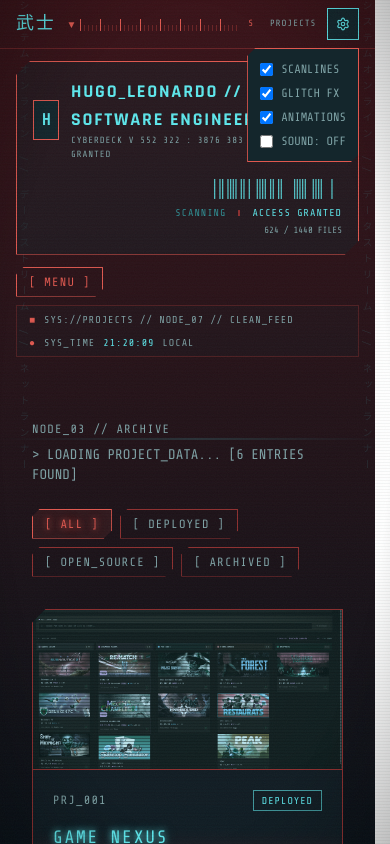
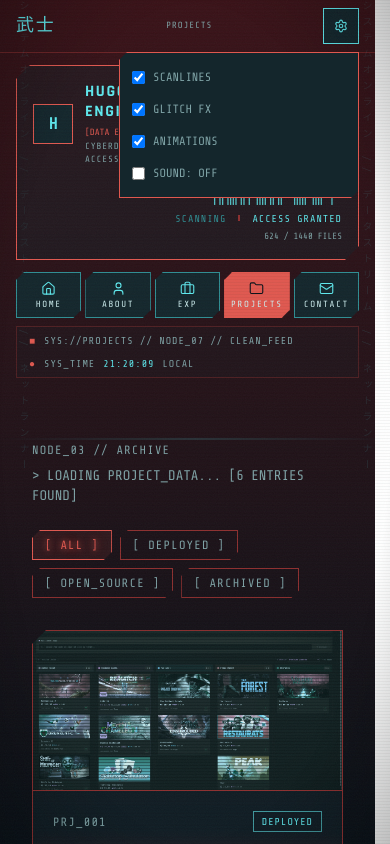
Before and after one commit to hugo-leonardo-dev/portfolio-v2, a Next.js app: page /projects in a window 390 px wide. Both pictures are taken after a click on the button "Open settings". Shown: the top 844 px of the page. Built offline with nearby package versions, Linux system fonts and the light colour scheme.

Commit message:
fix: replace mobile menu with persistent tabs and polish mobile UX

```diff
--- a/components/layout/AppShell.tsx
+++ b/components/layout/AppShell.tsx
@@ -3,7 +3,7 @@
 import { useEffect, useRef, useState } from "react";
 import Link from "next/link";
 import { usePathname } from "next/navigation";
-import { Settings, Menu, X } from "lucide-react";
+import { Settings } from "lucide-react";
 import { Ruler } from "@/components/hud/Ruler";
 import { Barcode } from "@/components/hud/Barcode";
 import { ProgressStrip } from "@/components/hud/ProgressStrip";
@@ -15,18 +15,20 @@ import { Home, User, Briefcase, Folder, Mail } from "lucide-react";
 import { cn } from "@/lib/utils";
 
 const menuItems = [
-  { href: "/", label: "HOME", subtitle: "PROFILE DATA", icon: Home },
-  { href: "/about", label: "ABOUT", subtitle: "MANIFESTO", icon: User },
+  { href: "/", label: "HOME", short: "HOME", subtitle: "PROFILE DATA", icon: Home },
+  { href: "/about", label: "ABOUT", short: "ABOUT", subtitle: "MANIFESTO", icon: User },
   {
     href: "/experience",
     label: "EXPERIENCE",
+    short: "EXP",
     subtitle: "WORK LOGS",
     icon: Briefcase,
   },
-  { href: "/projects", label: "PROJECTS", subtitle: "ARCHIVE", icon: Folder },
+  { href: "/projects", label: "PROJECTS", short: "PROJECTS", subtitle: "ARCHIVE", icon: Folder },
   {
     href: "/contact",
     label: "CONNECTION",
+    short: "CONTACT",
     subtitle: "SECURE CHANNEL",
     icon: Mail,
   },
@@ -45,7 +47,6 @@ export function AppShell({ children }: { children: React.ReactNode }) {
   // Home stays crisp: no scanline grid, no ambient sweep, no CRT texture.
   const isHome = pathname === "/";
   const [settingsOpen, setSettingsOpen] = useState(false);
-  const [mobileOpen, setMobileOpen] = useState(false);
   const [scanlines, setScanlines] = useState(true);
   const [glitch, setGlitch] = useState(true);
   const [animations, setAnimations] = useState(true);
@@ -58,6 +59,8 @@ export function AppShell({ children }: { children: React.ReactNode }) {
   // Only persist "anim" after the visitor actually touches the toggle, so the
   // OS preference keeps working until someone makes an explicit choice.
   const animTouched = useRef(false);
+  const settingsPanelRef = useRef<HTMLDivElement>(null);
+  const settingsButtonRef = useRef<HTMLButtonElement>(null);
 
   const active = (href: string) =>
     href === "/" ? pathname === "/" : pathname.startsWith(href);
@@ -98,6 +101,30 @@ export function AppShell({ children }: { children: React.ReactNode }) {
       localStorage.setItem("glitch", glitch ? "1" : "0");
     } catch {}
   }, [glitch]);
+
+  // The settings panel is a popover: close it on an outside tap or Escape.
+  useEffect(() => {
+    if (!settingsOpen) return;
+    const onPointerDown = (event: PointerEvent) => {
+      const target = event.target as Node;
+      if (
+        settingsPanelRef.current?.contains(target) ||
+        settingsButtonRef.current?.contains(target)
+      ) {
+        return;
+      }
+      setSettingsOpen(false);
+    };
+    const onKeyDown = (event: KeyboardEvent) => {
+      if (event.key === "Escape") setSettingsOpen(false);
+    };
+    document.addEventListener("pointerdown", onPointerDown);
+    document.addEventListener("keydown", onKeyDown);
+    return () => {
+      document.removeEventListener("pointerdown", onPointerDown);
+      document.removeEventListener("keydown", onKeyDown);
+    };
+  }, [settingsOpen]);
 
   useEffect(() => {
     const start = Date.now();
@@ -170,32 +197,41 @@ export function AppShell({ children }: { children: React.ReactNode }) {
   return (
     <div className="min-h-[100dvh] flex flex-col">
       {/* top bar */}
-      <div className="flex items-center justify-between px-4 py-2 border-b border-red-deep/60">
-        <span className="text-cyan text-lg font-display tracking-widest">
+      <div className="flex items-center justify-between gap-2 px-4 py-2 border-b border-red-deep/60">
+        <span className="shrink-0 text-cyan text-lg font-display tracking-widest">
           武士
         </span>
-        <div className="flex items-center gap-2">
-          <div className="relative flex items-center">
+        <div className="flex min-w-0 items-center gap-2">
+          <div className="relative hidden items-center sm:flex">
             <span className="text-red text-[10px] mr-1">▼</span>
             <Ruler />
           </div>
-          <span className="text-[9px] text-text-dim tracking-widest ml-2">
+          <span className="truncate whitespace-nowrap text-[9px] text-text-dim tracking-widest sm:ml-2">
             {sectionName[pathname] ?? "HOME"}
           </span>
         </div>
+        <div className="relative shrink-0">
           <button
+            ref={settingsButtonRef}
             onClick={() => setSettingsOpen((v) => !v)}
-          className="h-8 w-8 border border-cyan bg-panel flex items-center justify-center text-cyan hover:bg-cyan hover:text-bg-bottom transition-colors"
-          aria-label="Settings"
+            className="h-9 w-9 border border-cyan bg-panel flex items-center justify-center text-cyan hover:bg-cyan hover:text-bg-bottom transition-colors sm:h-8 sm:w-8"
+            aria-label={settingsOpen ? "Close settings" : "Open settings"}
+            aria-expanded={settingsOpen}
+            aria-controls="settings-panel"
           >
             <Settings size={14} />
           </button>
-      </div>
 
           {/* settings panel */}
           {settingsOpen && (
-        <div className="absolute right-4 top-12 z-[70] border border-red bg-panel p-3 text-xs space-y-2 chamfer-sm">
-          <label className="flex items-center gap-2 text-text-dim">
+            <div
+              ref={settingsPanelRef}
+              id="settings-panel"
+              role="group"
+              aria-label="Display settings"
+              className="absolute right-0 top-full z-[90] mt-2 w-60 max-w-[calc(100vw-2rem)] border border-red bg-panel p-3 text-xs space-y-2 chamfer-sm"
+            >
+              <label className="flex items-center gap-2 py-1 text-text-dim">
                 <input
                   type="checkbox"
                   checked={scanlines}
@@ -203,7 +239,7 @@ export function AppShell({ children }: { children: React.ReactNode }) {
                 />
                 SCANLINES
               </label>
-          <label className="flex items-center gap-2 text-text-dim">
+              <label className="flex items-center gap-2 py-1 text-text-dim">
                 <input
                   type="checkbox"
                   checked={glitch}
@@ -211,7 +247,7 @@ export function AppShell({ children }: { children: React.ReactNode }) {
                 />
                 GLITCH FX
               </label>
-          <label className="flex items-center gap-2 text-text-dim">
+              <label className="flex items-center gap-2 py-1 text-text-dim">
                 <input
                   type="checkbox"
                   checked={animations}
@@ -222,23 +258,25 @@ export function AppShell({ children }: { children: React.ReactNode }) {
                 />
                 ANIMATIONS
               </label>
-          <label className="flex items-center gap-2 text-text-dim">
+              <label className="flex items-center gap-2 py-1 text-text-dim">
                 <input type="checkbox" checked={sound} readOnly />
                 SOUND: OFF
               </label>
             </div>
           )}
+        </div>
+      </div>
 
       {/* header panel */}
       <div className="px-4 py-3">
         <div className="border border-red bg-panel/40 chamfer p-4 flex flex-col md:flex-row md:items-center justify-between gap-4">
-          <div className="flex items-center gap-3">
-            <div className="h-10 w-10 border border-red bg-panel flex items-center justify-center text-cyan font-bold">
+          <div className="flex min-w-0 items-center gap-3">
+            <div className="h-10 w-10 shrink-0 border border-red bg-panel flex items-center justify-center text-cyan font-bold">
               H
             </div>
-            <div>
-              <div className="flex items-center gap-2">
-                <div className="text-cyan font-display font-bold tracking-widest text-lg">
+            <div className="min-w-0">
+              <div className="flex flex-wrap items-center gap-x-2 gap-y-1">
+                <div className="text-base leading-tight break-words text-cyan font-display font-bold tracking-widest sm:text-lg">
                   HUGO_LEONARDO // SOFTWARE ENGINEER
                 </div>
                 <span
@@ -260,15 +298,36 @@ export function AppShell({ children }: { children: React.ReactNode }) {
         </div>
       </div>
 
-      {/* mobile menu button */}
-      <div className="lg:hidden px-4 pb-2">
-        <button
-          onClick={() => setMobileOpen(true)}
-          className="border border-red text-red px-3 py-1.5 text-xs tracking-widest chamfer-sm"
+      {/* mobile navigation: show the tabs directly, no drawer */}
+      <nav aria-label="Primary" className="lg:hidden px-4 pb-2">
+        <div className="grid grid-cols-5 gap-1">
+          {menuItems.map((m) => {
+            const Icon = m.icon;
+            const isActive = active(m.href);
+            return (
+              <Link
+                key={m.href}
+                href={m.href}
+                aria-label={m.label}
+                aria-current={isActive ? "page" : undefined}
+                className={cn(
+                  "relative flex min-h-[44px] flex-col items-center justify-center gap-1 chamfer-sm border px-1 py-2 text-center tracking-widest transition-colors",
+                  isActive
+                    ? "bg-red text-[#1A0A0C] border-red"
+                    : "bg-[#14262C] text-cyan border-cyan-dim active:bg-cyan/10"
+                )}
               >
-          [ MENU ]
-        </button>
+                <Icon
+                  size={15}
+                  strokeWidth={1.75}
+                  className={isActive ? "text-bg-bottom" : "text-cyan"}
+                />
+                <span className="text-[9px] leading-none">{m.short}</span>
+              </Link>
+            );
+          })}
         </div>
+      </nav>
 
       {/* main grid */}
       <div className="flex-1 flex gap-4 px-4 pb-4">
@@ -323,30 +382,6 @@ export function AppShell({ children }: { children: React.ReactNode }) {
         <span>© HUGO_LEONARDO</span>
       </footer>
 
-      {/* mobile menu */}
-      {mobileOpen && (
-        <div className="fixed inset-0 z-[75] bg-bg-bottom/95 backdrop-blur-md p-4 flex flex-col gap-2">
-          <div className="flex justify-end">
-            <button
-              onClick={() => setMobileOpen(false)}
-              className="text-red text-xs tracking-widest"
-            >
-              [ X ]
-            </button>
-          </div>
-          {menuItems.map((m) => (
-            <MenuItem
-              key={m.href}
-              href={m.href}
-              icon={m.icon}
-              label={m.label}
-              subtitle={m.subtitle}
-              active={active(m.href)}
-            />
-          ))}
-        </div>
-      )}
-
       {/* scanlines toggle (disabled on home to keep the screen clean) */}
       {scanlines && !isHome && <div className="scanlines" aria-hidden />}
       {!isHome && <div className="scan-sweep" aria-hidden />}
--- a/components/sections/ContactForm.tsx
+++ b/components/sections/ContactForm.tsx
@@ -25,7 +25,7 @@ export function ContactForm() {
   };
 
   const inputCls =
-    "mt-1 w-full bg-[rgba(20,38,44,0.9)] border border-cyan-dim px-3 py-2 text-text outline-none focus:border-cyan focus:shadow-[0_0_8px_rgba(95,233,238,0.35)] placeholder:text-text-dim caret-cyan [caret-shape:block]";
+    "mt-1 w-full bg-[rgba(20,38,44,0.9)] border border-cyan-dim px-3 py-2 text-base text-text outline-none focus:border-cyan focus:shadow-[0_0_8px_rgba(95,233,238,0.35)] placeholder:text-text-dim caret-cyan [caret-shape:block] md:text-sm";
 
   return (
     <section className="space-y-6">
@@ -44,6 +44,7 @@ export function ContactForm() {
               </span>
               <input
                 required
+                autoComplete="name"
                 value={name}
                 onChange={(e) => setName(e.target.value)}
                 className={inputCls}
@@ -61,6 +62,7 @@ export function ContactForm() {
               </span>
               <input
                 required
+                autoComplete="email"
                 type="email"
                 value={email}
                 onChange={(e) => setEmail(e.target.value)}
@@ -135,7 +137,7 @@ export function ContactForm() {
           <span className="text-cyan text-xs tracking-widest">
             CHANNEL STATUS: OPEN
           </span>
-          <SegmentedBar value={100} />
+          <SegmentedBar value={100} ticks={20} />
         </div>
       </HudFrame>
     </section>
--- a/components/sections/Projects.tsx
+++ b/components/sections/Projects.tsx
@@ -255,7 +255,7 @@ export default function Projects() {
               role="dialog"
               aria-modal="true"
               aria-labelledby="dossier-title"
-              className="relative w-full max-w-2xl border border-red bg-panel chamfer p-6"
+              className="relative max-h-[90dvh] w-full max-w-2xl overflow-y-auto overscroll-contain border border-red bg-panel chamfer p-4 sm:p-6"
               onClick={(e) => e.stopPropagation()}
               onKeyDown={(e) => {
                 if (e.key === "Escape") setDossier(null);
@@ -266,7 +266,8 @@ export default function Projects() {
                 <button
                   ref={closeBtnRef}
                   onClick={() => setDossier(null)}
-                  className="text-red text-xs tracking-widest hover:neon-red"
+                  className="-m-2 flex min-h-[44px] min-w-[44px] items-center justify-center p-2 text-red text-xs tracking-widest hover:neon-red"
+                  aria-label="Close dossier"
                 >
                   [ X ]
                 </button>
```
Also changed, not shown: components/terminal/Terminal.tsx (+8 -2 lines). Lines whose indentation alone changed are shown as unchanged.
